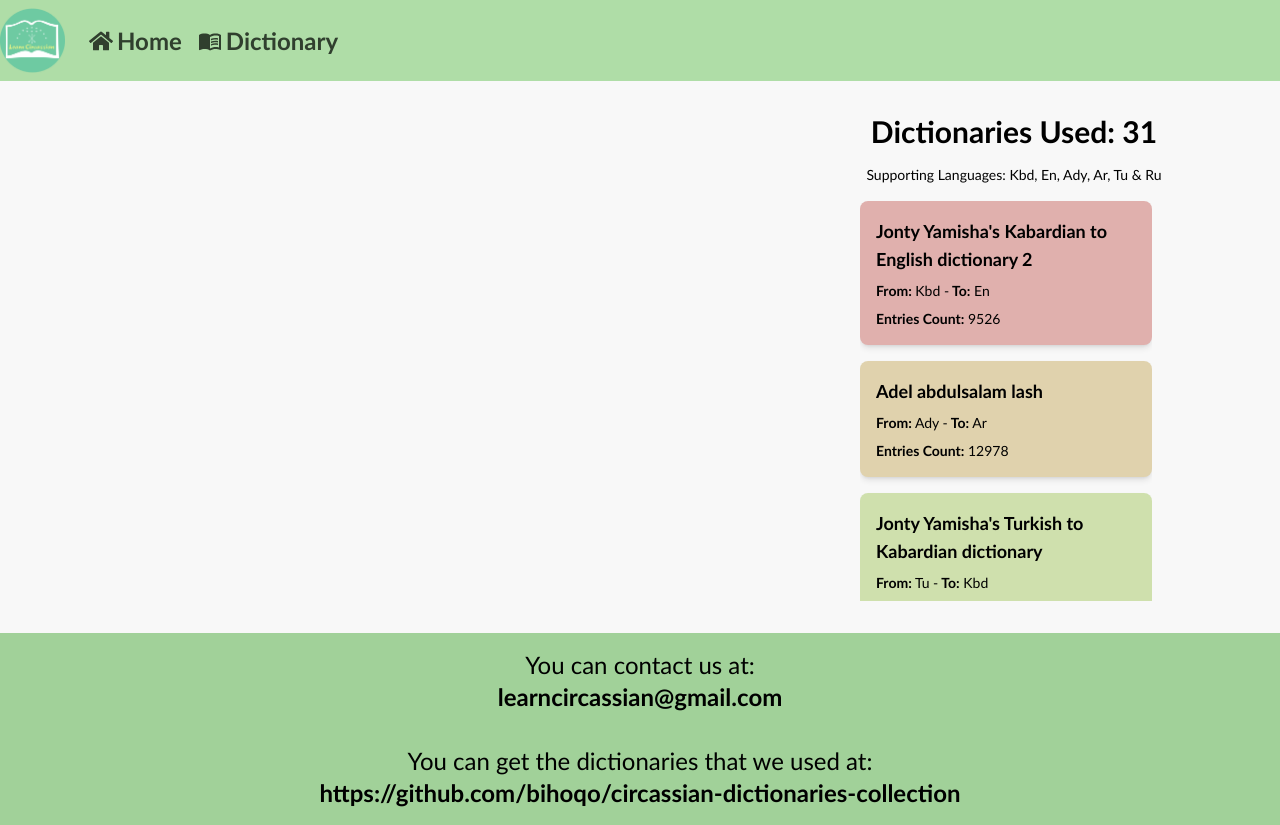
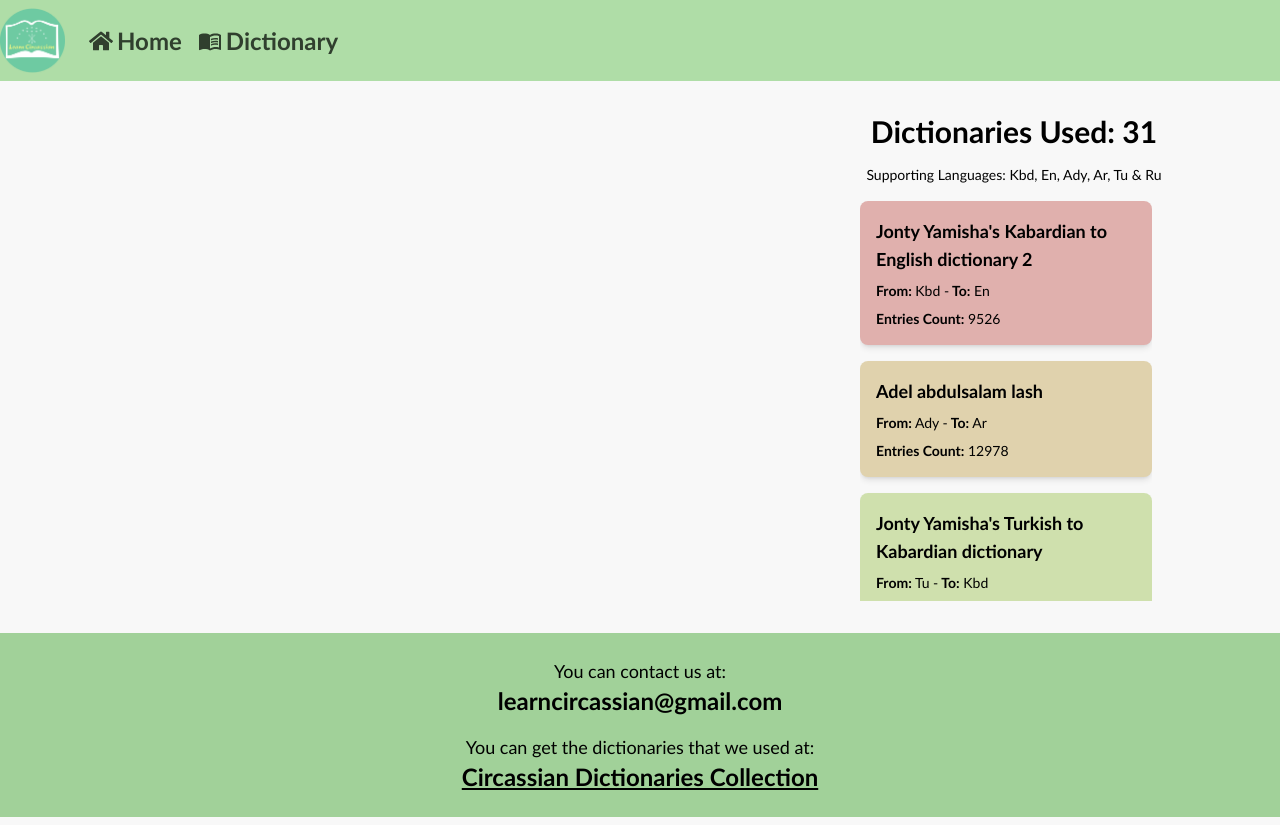
Before and after one commit to LearnCircassian/ultimate-circassian-dictionary-web, a Next.js app: page / in a window 1280 px wide. Built offline with nearby package versions, Linux system fonts and the light colour scheme; what tailwindcss-safe-area would draw is missing.

Commit message:
refactored footer component

```diff
--- a/src/containers/homePage/index.tsx
+++ b/src/containers/homePage/index.tsx
@@ -2,21 +2,22 @@ import React from "react";
 import { USED_DICTS } from "~/constants/dicts";
 import { RANDOM_COLORS } from "~/constants/colors";
 
-function Footer() {
+export function Footer() {
   return (
-    <footer className="mt-4 flex flex-col items-center justify-center gap-8 bg-[#a1d199] p-4">
-      <p className="whitespace-normal break-words text-center text-base md:text-lg lg:text-xl xl:text-2xl 2xl:text-3xl 3xl:text-4xl 4xl:text-5xl">
-        You can contact us at:
-        <br />
-        <span className="font-bold">learncircassian@gmail.com</span>
-      </p>
-      <p className="whitespace-normal break-words text-center text-base md:text-lg lg:text-xl xl:text-2xl 2xl:text-3xl 3xl:text-4xl 4xl:text-5xl">
-        You can get the dictionaries that we used at:
-        <br />
-        <span className="font-bold">
-          https://github.com/bihoqo/circassian-dictionaries-collection
-        </span>
-      </p>
+    <footer className="mt-4 bg-[#a1d199] p-6 text-center">
+      <div className="mx-auto max-w-screen-lg">
+        <p className="text-sm md:text-base lg:text-lg">You can contact us at:</p>
+        <p className="mb-4 text-lg font-bold md:text-xl lg:text-2xl">learncircassian@gmail.com</p>
+        <p className="text-sm md:text-base lg:text-lg">
+          You can get the dictionaries that we used at:
+        </p>
+        <a
+          href="https://github.com/bihoqo/circassian-dictionaries-collection"
+          className="text-lg font-bold underline md:text-xl lg:text-2xl"
+        >
+          Circassian Dictionaries Collection
+        </a>
+      </div>
     </footer>
   );
 }
```
